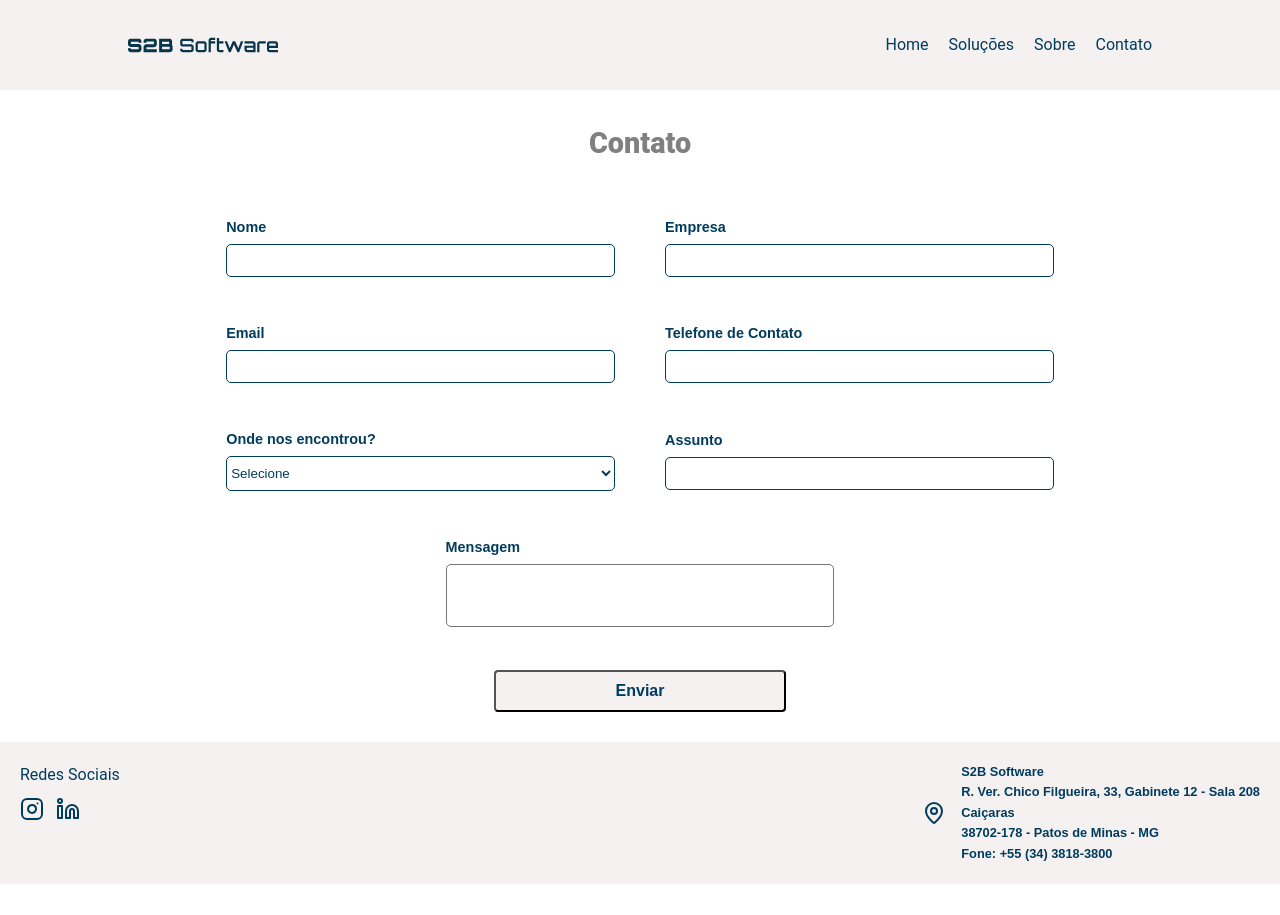
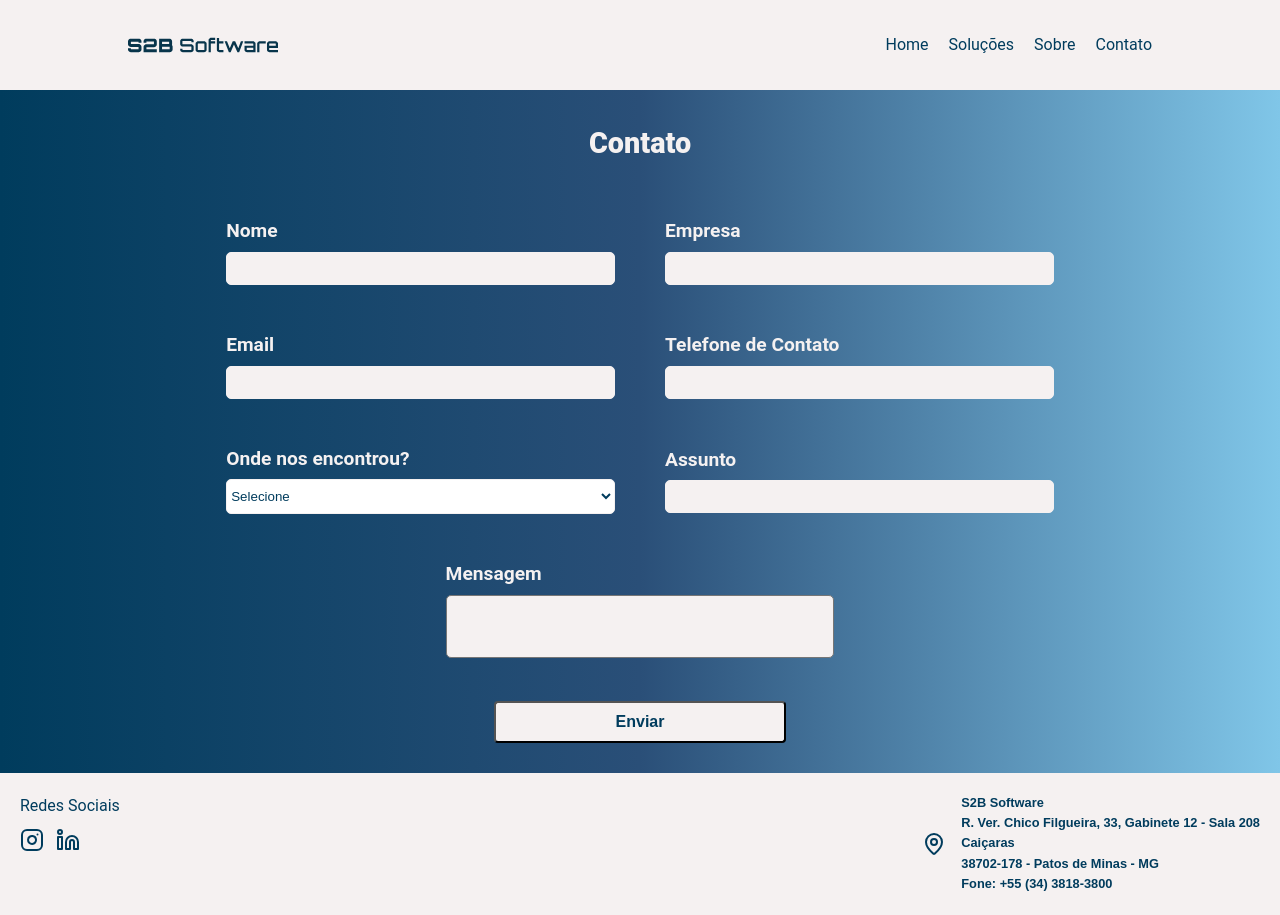
Before and after one commit to OtavioBGoulart/S2BSitee, a React app: page /contatos in a window 1280 px wide. Before the commit the page ends 884 px from the top, so only its background shows below. Built offline with nearby package versions, Linux system fonts and the light colour scheme; the HTML template or start-up script is replaced by a standard one.

Commit message:
refact: theme color contact page

```diff
--- a/src/components/form.tsx
+++ b/src/components/form.tsx
@@ -191,7 +191,12 @@ const Container = styled.div`
     display: flex;
     padding: 20px 20px;
     box-sizing: border-box;
-    background-color: ${({ theme }) => theme.colors.secondary.lighter};
+    /* background-color: ${({ theme }) => theme.colors.secondary.lighter};  */
+    background: linear-gradient(90deg,
+    ${({ theme }) => theme.colors.primary.light},
+    #2a4f78,
+    ${({ theme }) => theme.colors.primary.lighter}
+  );
 `
 
 const FormContainer = styled.div`
@@ -222,7 +227,7 @@ const FormWrapper = styled.div`
 
   input, text-area, select {
     border-radius: 5px;
-    border: 1px solid #003c5d;
+    border: 1px solid ${({ theme }) => theme.colors.secondary.light};;
 
 
     &:-webkit-autofill {
@@ -243,7 +248,7 @@ const FormTitle = styled.h2`
   font-family: ${({ theme }) => theme.fonts.main};
   font-size: ${({ theme }) => theme.fontSizes.xlarge};
   font-weight: 800;
-  color: ${({ theme }) => theme.colors.secondary.dark};
+  color: ${({ theme }) => theme.colors.secondary.light};
   margin-bottom: 50px;
 `;
 
@@ -255,20 +260,18 @@ const FormField = styled.div`
 const Label = styled.label`
   display: block;
   text-align: left;
-  font-family: 'Montserrat', sans-serif;
   font-weight: 600;
   margin-bottom: 5px;
-  font-size: 0.9rem;
-  color: #003c5d;
+  font-size:  ${({ theme }) => theme.fontSizes.xmedium};
+  color: ${({ theme }) => theme.colors.secondary.light};
 `;
 
 const Input = styled.input`
   width: 100%;
   padding: 8px 4px;
-  font-family: 'Montserrat', sans-serif;
   font-weight: 500;
-  color: #003c5d;
-  background-color: white;
+  color: ${({ theme }) => theme.colors.primary.light};
+  background-color: ${({ theme }) => theme.colors.secondary.light};
   transition: border-bottom-color 0.3s;
 
 `;
@@ -278,8 +281,8 @@ const Textarea = styled.textarea<{ rows?: number }>`
   padding: 8px 4px;
   border-radius: 5px;
   resize: none;
-  color: #003c5d;
-  background-color: white;
+  color: ${({ theme }) => theme.colors.secondary.light};
+  background-color: ${({ theme }) => theme.colors.secondary.light};
   transition: border-bottom-color 0.3s;
 `;
 
```
